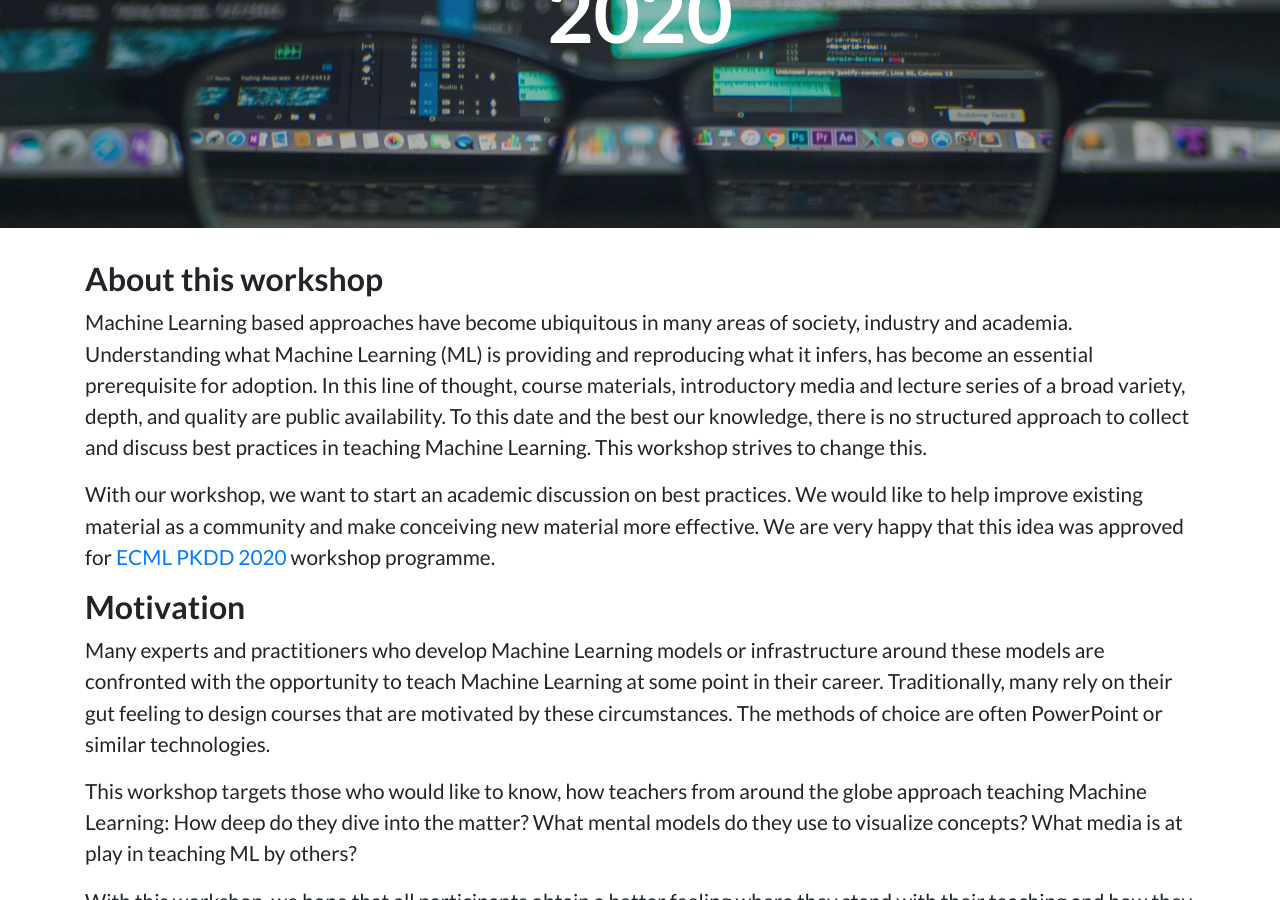
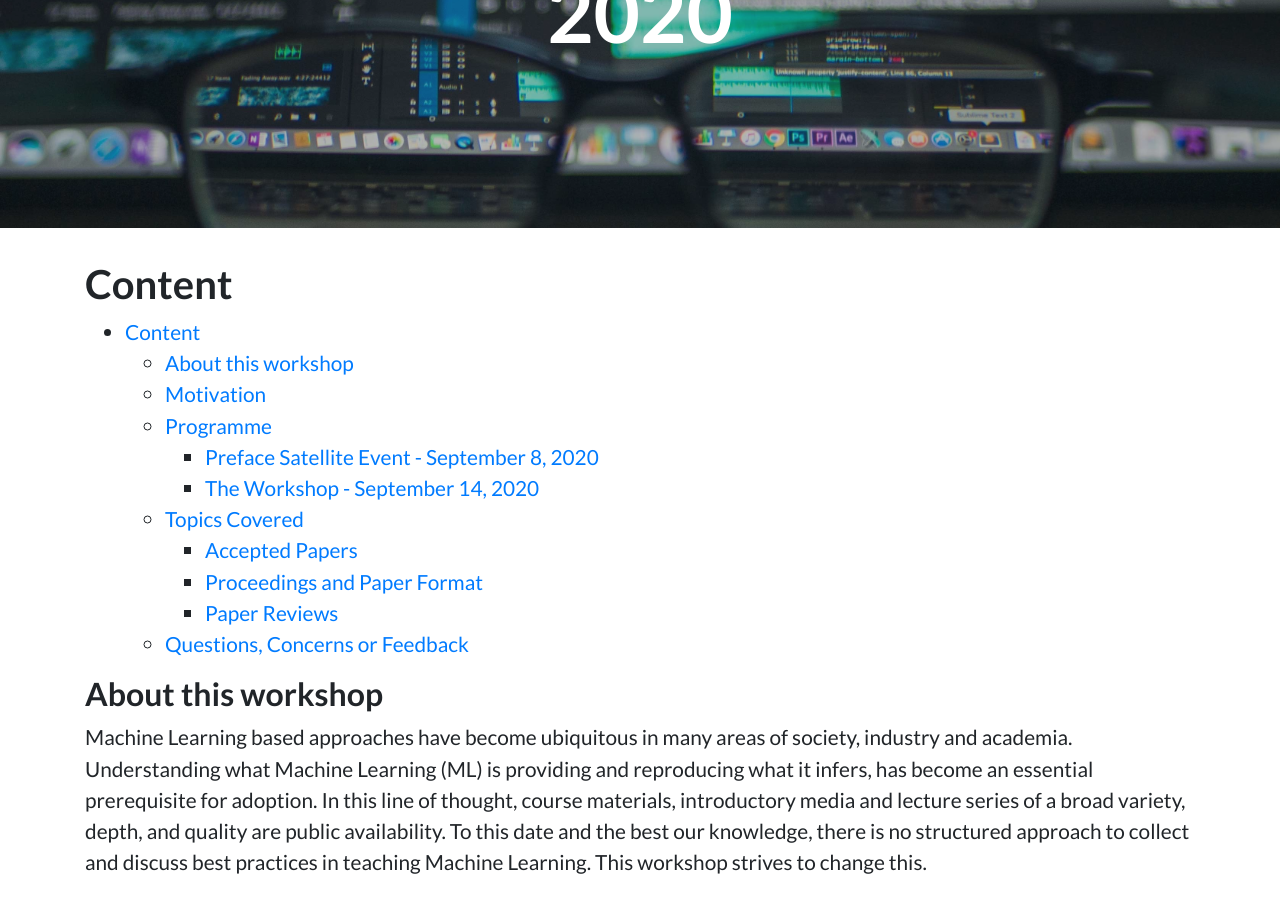
Before and after one commit to teaching-ml/2020, a Jekyll site: the page built from index.md, in a window 1280 px wide and 900 px high, scrolled down 444 px. Built offline with Jekyll 4.4.1, drawn with Linux system fonts in a browser that asks for light colours.

Commit message:
#14 toc needs an anchor that it can replace

```diff
--- a/index.md
+++ b/index.md
@@ -3,6 +3,9 @@ layout: index
 title: 'Teaching ML @ ECML-PKDD 2020'
 ---
 
+# Content
+
+* Table of content
 {:toc}
 
 ## About this workshop
```
